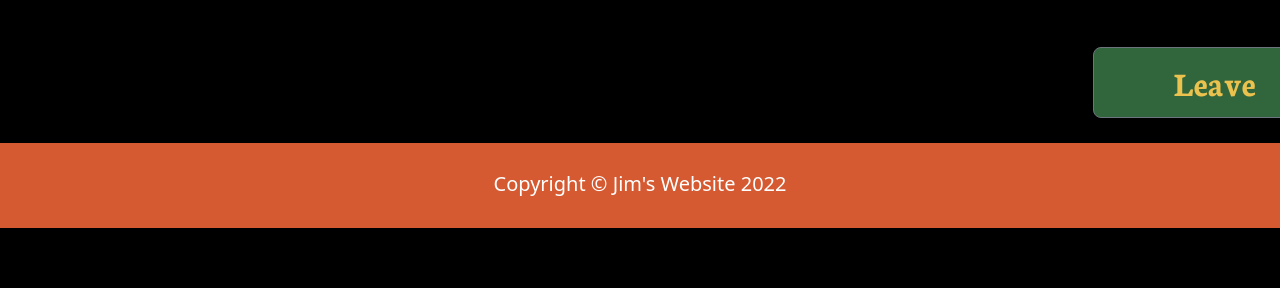
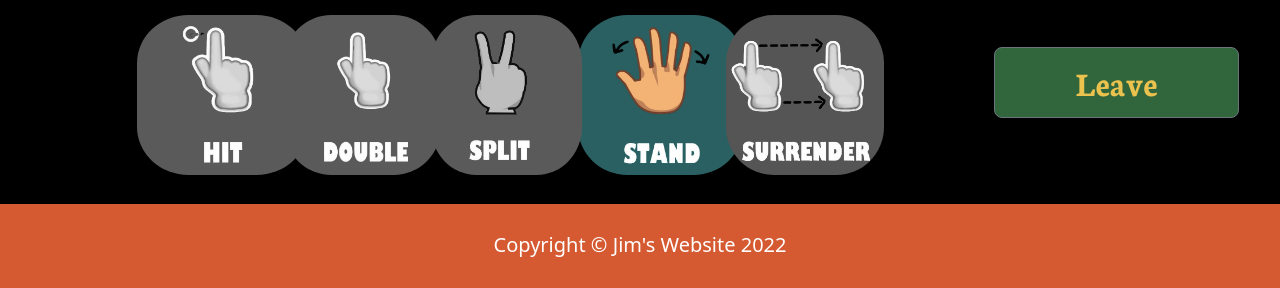
Before and after one commit to jimkk159/Flask-BlackJack, a Flask app: template templates/table.html in a window 1280 px wide; the page is wider, and only the part inside the window is pictured. Shown: the part 1008-1296 px from the top of that part. Before the commit the page ends 1236 px from the top of that part, so only its background shows below. Run offline with Flask 2, Linux system fonts and the light colour scheme; the template is opened without the code that fills it: most values are stand-ins (such as "Sample title", 1, 10 or a date in 2020); grey boxes marked "Sample" are stand-in pictures; some libraries are stand-ins or nearby versions; some web fonts are replaced.

Commit message:
complete the player control panel frontend

```diff
--- a/static/css/styles.css
+++ b/static/css/styles.css
@@ -339,7 +339,7 @@
 }
 /* Table Page */
 .table-page{
-    padding:4% 4% 2%;
+    padding:4% 4% 1%;
 }
 .table-page-inside{
 
@@ -567,3 +567,20 @@
 .insurance-choice:hover{
     color:#FF7D7D;
 }
+/* Player control panel */
+.control-panel .gestures{
+    margin: 1rem 0rem;
+    height: 10rem;
+    background-color:#A74737;
+    border-radius:30%;
+}
+.control-panel .gestures:hover{
+    background-color:#892919;
+}
+.control-panel .gestures-stand, .control-panel .gestures-surrender{
+    background-color:#2A6062;
+}
+
+.control-panel .gestures-stand:hover, .control-panel .gestures-surrender:hover{
+    background-color:#1A4C4E;
+}
--- a/templates/table.html
+++ b/templates/table.html
@@ -144,10 +144,78 @@
         </div>
     </div>
     <div class="control-panel container-fluid">
-        <div class="row table-leave-button">
-            <div class="col-lg-10">
+        <div class="row">
+            {% for player in game.get_players() %}
+            {% for hand in player.hands %}
+            <div class="col-lg-9">
+                <div class="row">
+                    <div class="col-lg-1"></div>
+                    <div class="col-lg-2">
+                        {% if hand.get_is_hit() %}
+                        <a href="{{ url_for('game_route.hit',player_id=player.id,hand_id=hand.id) }}">
+                            <img class="gestures gestures-hit"
+                                 src="{{ url_for('static',filename='img/gestures/gesture-hit-no-bg.png') }}">
+                        </a>
+                        {% else %}
+                        <img class="gestures gestures-hit"
+                             src="{{ url_for('static',filename='img/gestures/gesture-hit-no-bg.png') }}"
+                             style="filter: grayscale(100%);">
+                        {% endif %}
+                    </div>
+                    <div class="col-lg-2">
+                        {% if player.get_able_double() %}
+                        <a href="{{ url_for('game_route.double',player_id=player.id) }}">
+                            <img class="gestures gestures-double"
+                                 src="{{ url_for('static',filename='img/gestures/gesture-double-no-bg.png') }}">
+                        </a>
+                        {% else %}
+                        <img class="gestures gestures-double"
+                             src="{{ url_for('static',filename='img/gestures/gesture-double-no-bg.png') }}"
+                             style="filter: grayscale(100%);">
+                        {% endif %}
+                    </div>
+                    <div class="col-lg-2">
+                        {% if hand.get_able_split() and not hand.get_is_finish()%}
+                        <a href="{{ url_for('game_route.split',player_id=player.id,hand_id=hand.id) }}">
+                            <img class="gestures gestures-split"
+                                 src="{{ url_for('static',filename='img/gestures/gesture-split-no-bg.png') }}">
+                        </a>
+                        {% else %}
+                        <img class="gestures gestures-split"
+                             src="{{ url_for('static',filename='img/gestures/gesture-split-no-bg.png') }}"
+                             style="filter: grayscale(100%);">
+                        {% endif %}
+                    </div>
+                    <div class="col-lg-2">
+                        {% if not hand.get_is_finish() %}
+                        <a href="{{ url_for('game_route.stand',player_id=player.id,hand_id=hand.id) }}">
+                            <img class="gestures gestures-stand"
+                                 src="{{ url_for('static',filename='img/gestures/gesture-stand-no-bg.png') }}">
+                        </a>
+                        {% else %}
+                        <img class="gestures gestures-stand"
+                             src="{{ url_for('static',filename='img/gestures/gesture-stand-no-bg.png') }}"
+                             style="filter: grayscale(100%);">
+                        {% endif %}
+                    </div>
+                    <div class="col-lg-2">
+                        {% if player.get_able_fold() %}
+                        <a href="{{ url_for('game_route.fold',player_id=player.id) }}">
+                            <img class="gestures gestures-surrender"
+                                 src="{{ url_for('static',filename='img/gestures/gesture-surrender-no-bg.png') }}">
+                        </a>
+                        {% else %}
+                        <img class="gestures gestures-surrender"
+                             src="{{ url_for('static',filename='img/gestures/gesture-surrender-no-bg.png') }}"
+                             style="filter: grayscale(100%);">
+                        {% endif %}
+                    </div>
+                    <div class="col-lg-1"></div>
+                </div>
             </div>
-            <div class="col-lg-2">
+            {% endfor %}
+            {% endfor %}
+            <div class="col-lg-3">
                 <div class="leave-button">
                     <a href="{{ url_for('game_route.home') }}">
                         <button class="btn btn-secondary btn-lg">Leave</button>
```
Also changed, not shown: templates/rule.html (+5 -5 lines), static/img/gestures/blackjack-gesture.jpg (added), static/img/gestures/double.png (renamed from static/img/double.png), static/img/gestures/gesture-double-no-bg.png (added), static/img/gestures/gesture-double.png (added), static/img/gestures/gesture-hit-no-bg.png (added), static/img/gestures/gesture-hit.png (added), static/img/gestures/gesture-split-no-bg.png (added), static/img/gestures/gesture-split.png (added), static/img/gestures/gesture-stand-no-bg.png (added), static/img/gestures/gesture-stand.png (added), static/img/gestures/gesture-surrender-no-bg.png (added), static/img/gestures/gesture-surrender.png (added), static/img/gestures/hit.png (renamed from static/img/hit.png), 3 more files.
